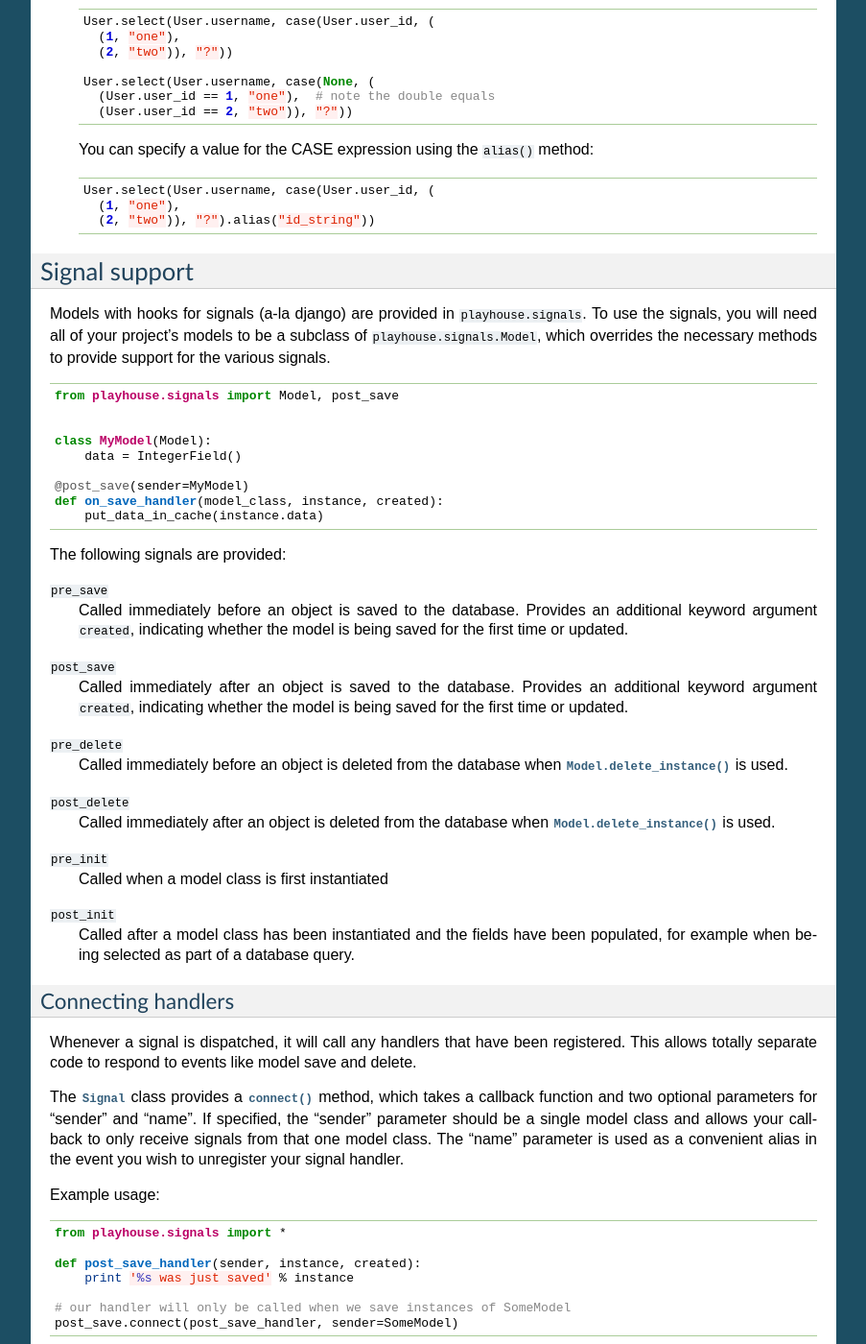
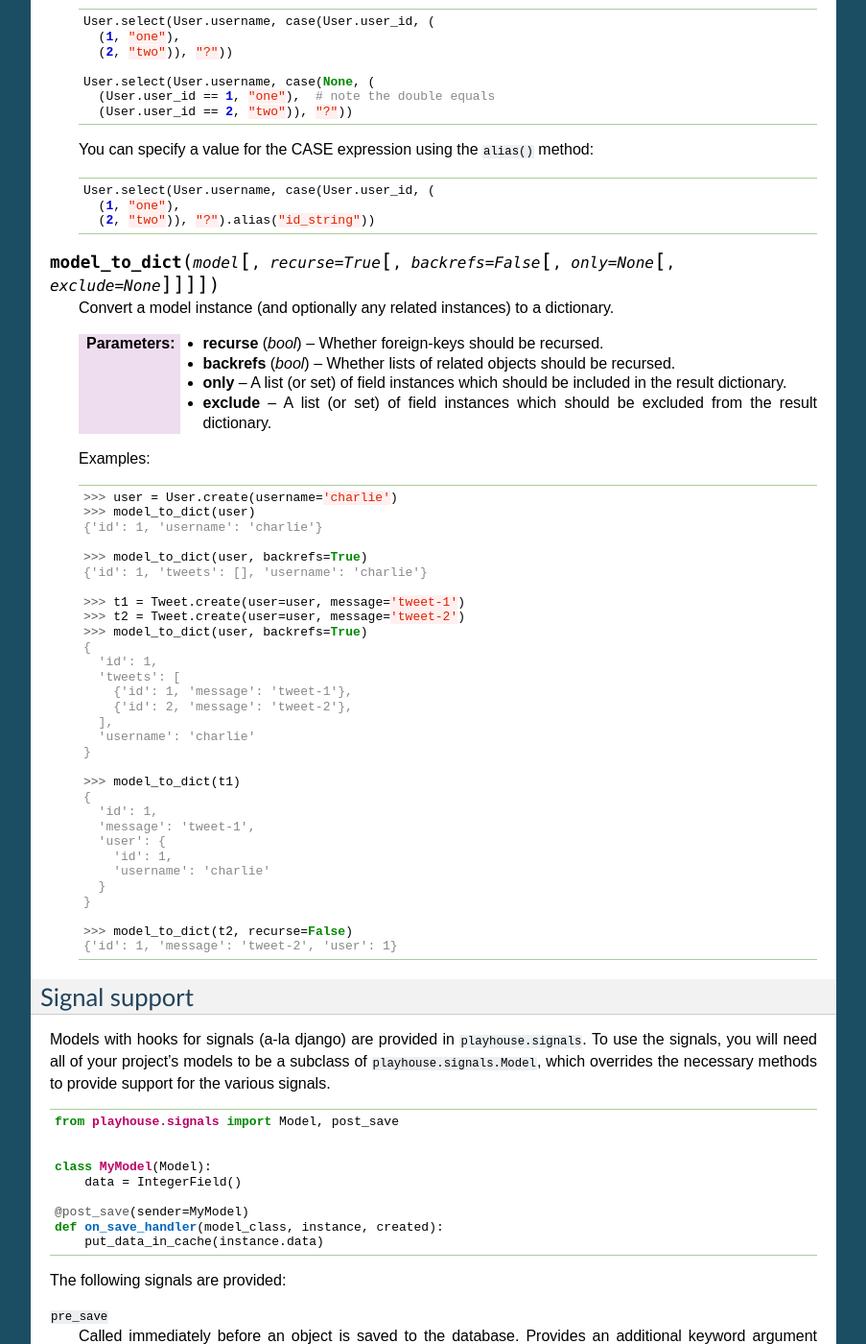
Before and after one commit to coleifer/peewee, a Sphinx documentation site: the page built from docs/peewee/playhouse.rst, in a window 1280 px wide and 1400 px high, scrolled down 25132 px. Shown: the whole window at 96% size, without its empty margins (198-1101 px from the left). Built offline with Sphinx 7.4.7, drawn with Linux system fonts in a browser that asks for light colours; pages that are not in the unit, such as notebooks, are missing from menus.

Commit message:
Documenting `model_to_dict` function.

```diff
--- a/docs/peewee/playhouse.rst
+++ b/docs/peewee/playhouse.rst
@@ -1654,6 +1654,53 @@ be somewhat verbose or cumbersome using peewee's APIs.
         User.select(User.username, case(User.user_id, (
           (1, "one"),
           (2, "two")), "?").alias("id_string"))
+
+
+.. py:function:: model_to_dict(model[, recurse=True[, backrefs=False[, only=None[, exclude=None]]]])
+
+    Convert a model instance (and optionally any related instances) to
+    a dictionary.
+
+    :param bool recurse: Whether foreign-keys should be recursed.
+    :param bool backrefs: Whether lists of related objects should be recursed.
+    :param only: A list (or set) of field instances which should be included in the result dictionary.
+    :param exclude: A list (or set) of field instances which should be excluded from the result dictionary.
+
+    Examples:
+
+    .. code-block:: pycon
+
+        >>> user = User.create(username='charlie')
+        >>> model_to_dict(user)
+        {'id': 1, 'username': 'charlie'}
+
+        >>> model_to_dict(user, backrefs=True)
+        {'id': 1, 'tweets': [], 'username': 'charlie'}
+
+        >>> t1 = Tweet.create(user=user, message='tweet-1')
+        >>> t2 = Tweet.create(user=user, message='tweet-2')
+        >>> model_to_dict(user, backrefs=True)
+        {
+          'id': 1,
+          'tweets': [
+            {'id': 1, 'message': 'tweet-1'},
+            {'id': 2, 'message': 'tweet-2'},
+          ],
+          'username': 'charlie'
+        }
+
+        >>> model_to_dict(t1)
+        {
+          'id': 1,
+          'message': 'tweet-1',
+          'user': {
+            'id': 1,
+            'username': 'charlie'
+          }
+        }
+
+        >>> model_to_dict(t2, recurse=False)
+        {'id': 1, 'message': 'tweet-2', 'user': 1}
 
 
 .. _signals:
```
